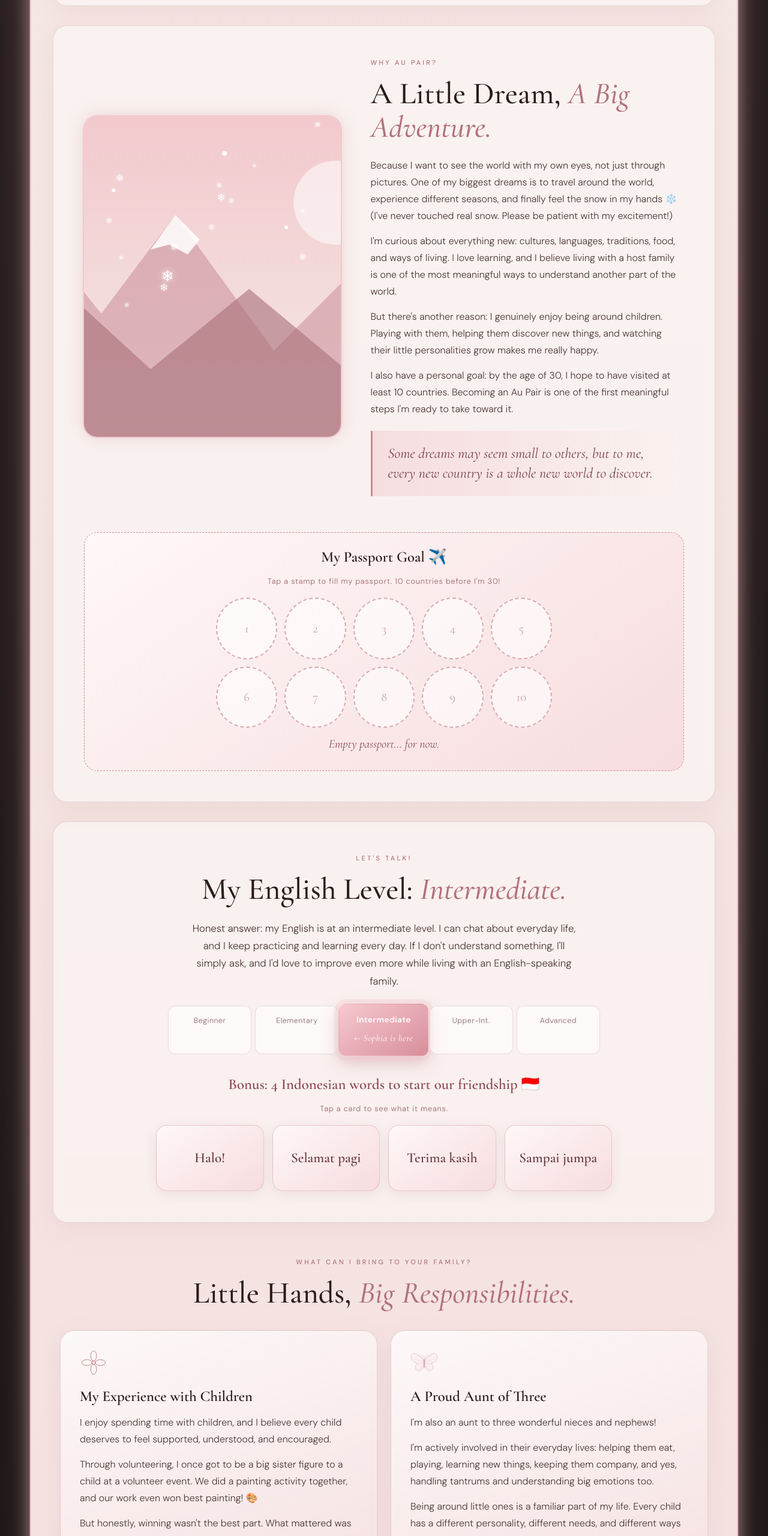
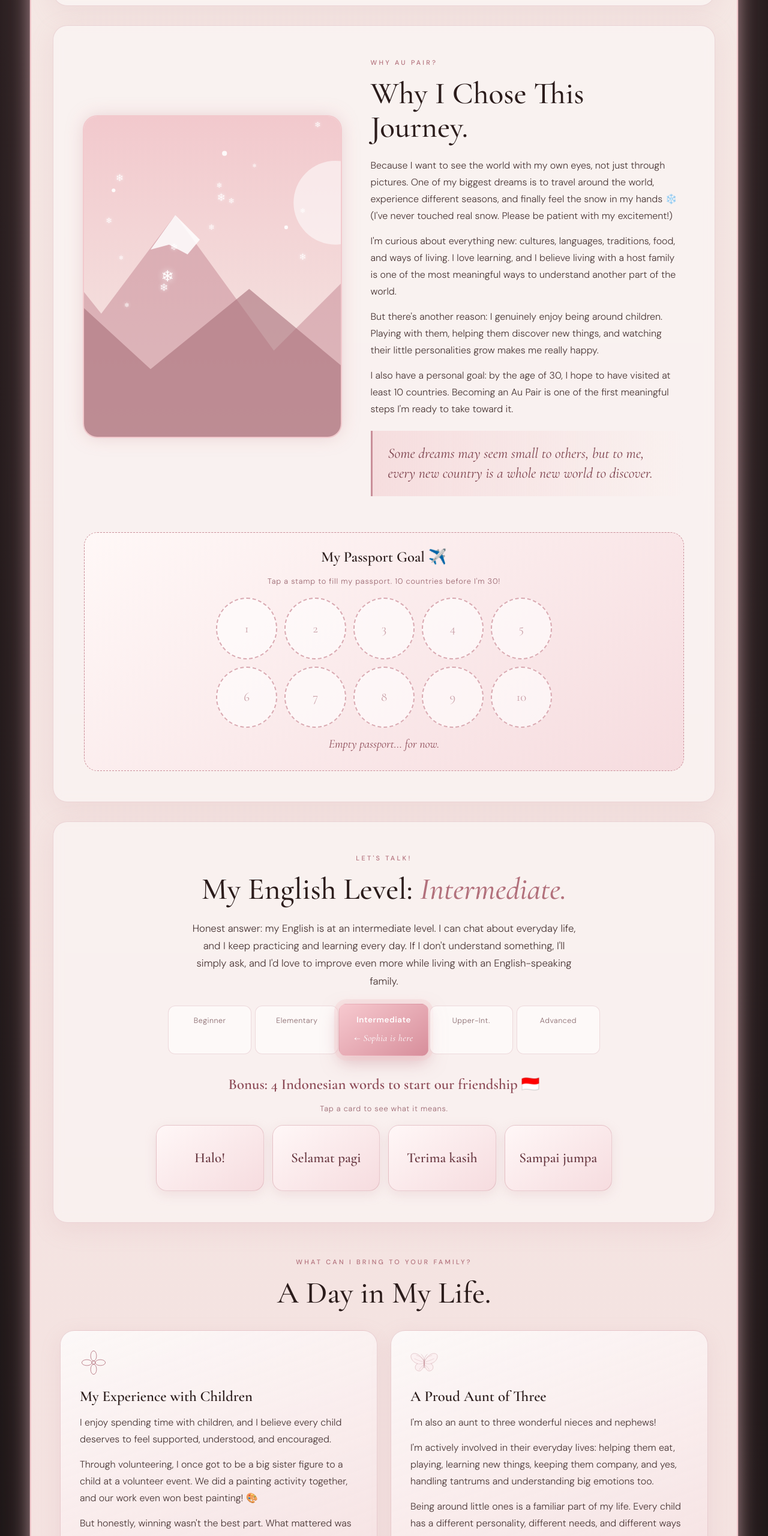
Before and after one commit to crystaclaw-glitch/aupair-sophia, a plain HTML site: page index.html in a window 1280 px wide. Shown: the part 1640-4200 px from the top of the page at 60% size. Drawn offline with nearby package versions, Linux system fonts and the light colour scheme.

Commit message:
Update index.html

```diff
--- a/index.html
+++ b/index.html
@@ -149,7 +149,7 @@
         </div>
         <div class="why-text">
           <p class="label dark" data-i18n="w.label">Why Au Pair?</p>
-          <h2 data-i18n="w.title">A Little Dream, <em>A Big Adventure.</em></h2>
+          <h2 data-i18n="w.title">Why I Chose This Journey.</em></h2>
           <p data-i18n="w.p1">Because I want to see the world with my own eyes, not just through pictures. One of my biggest dreams is to travel around the world, experience different seasons, and finally feel the snow in my hands ❄️ (I've never touched real snow. Please be patient with my excitement!)</p>
           <p data-i18n="w.p2">I'm curious about everything new: cultures, languages, traditions, food, and ways of living. I love learning, and I believe living with a host family is one of the most meaningful ways to understand another part of the world.</p>
           <p data-i18n="w.p3">But there's another reason: I genuinely enjoy being around children. Playing with them, helping them discover new things, and watching their little personalities grow makes me really happy.</p>
@@ -193,7 +193,7 @@
       <section id="experience" class="block">
         <div class="head reveal">
           <p class="label dark" data-i18n="x.label">What can I bring to your family?</p>
-          <h2 data-i18n="x.title">Little Hands, <em>Big Responsibilities.</em></h2>
+          <h2 data-i18n="x.title">A Day in My Life.</em></h2>
         </div>
         <div class="cards">
           <article class="card reveal">
@@ -323,7 +323,7 @@
         </div>
 
         <div class="gal-group reveal">
-          <h3 data-i18n="gal.h1">Little Moments, Big Memories</h3>
+          <h3 data-i18n="gal.h1">The Little Things I'll Always Remember.</h3>
           <div class="masonry" id="g-moments"></div>
           <p class="note" data-i18n="gal.note">*Some children's faces have been blurred to protect their privacy, with permission from their parents or guardians.</p>
         </div>
```
